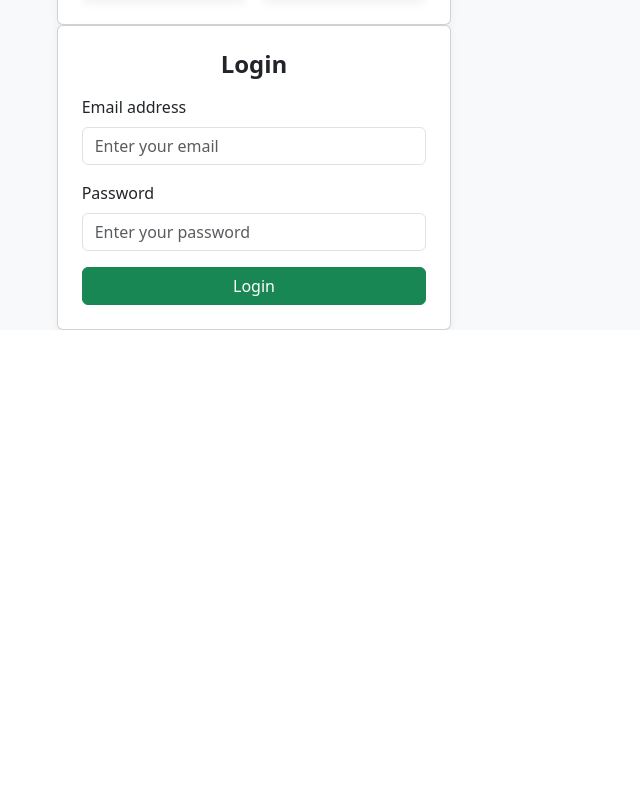
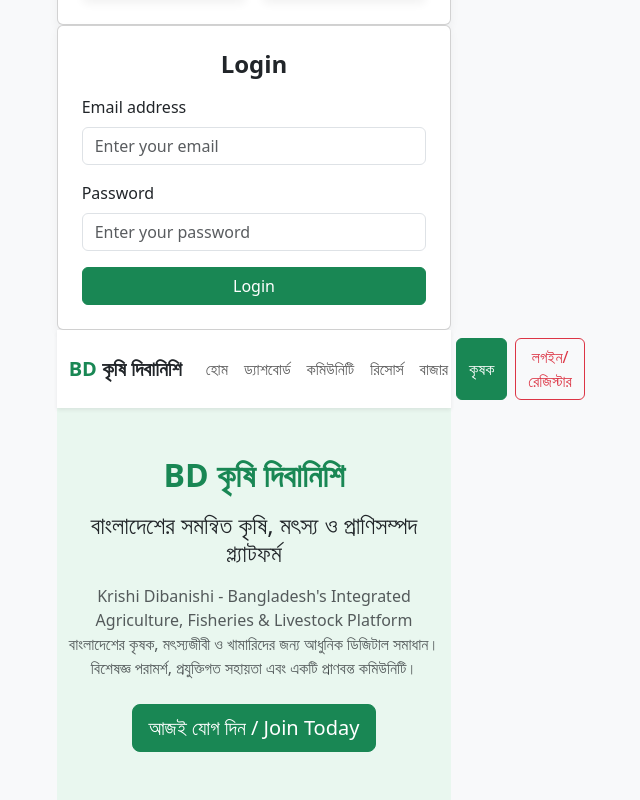
Before and after one commit to numucoccus/krishi_dibanishi, a React (Create React App) app: page / in a window 1280 px wide. Shown: the part 512-1312 px from the top of the page, without its empty margins (386-1026 px from the left). Before the commit the page ends 842 px from the top, so only its background shows below. Built offline with nearby package versions, Linux system fonts and the light colour scheme.

Commit message:
created homepage

```diff
--- a/src/App.js
+++ b/src/App.js
@@ -2,6 +2,7 @@ import React from 'react';
 import './App.css';
 import LoginForm from './LoginForm';
 import RoleSelector from './RoleSelector';
+import Home from './components/Home';
 
 function App() {
   return (
@@ -11,6 +12,7 @@ function App() {
 
           <RoleSelector />
             <LoginForm />
+              <Home />
 
         </div>
       </div>
--- /dev/null
+++ b/src/components/Home.js
@@ -0,0 +1,53 @@
+import React from 'react';
+import 'bootstrap/dist/css/bootstrap.min.css';
+
+function Home() {
+  return (
+    <>
+      {/* Navbar */}
+      <nav className="navbar navbar-expand-lg navbar-light bg-white shadow-sm">
+        <div className="container">
+          <a className="navbar-brand fw-bold text-success" href="/home">BD <span className="text-dark">কৃষি দিবানিশি</span></a>
+
+          <button className="navbar-toggler" type="button" data-bs-toggle="collapse" data-bs-target="#navbarNav">
+            <span className="navbar-toggler-icon"></span>
+          </button>
+
+
+          <div className="collapse navbar-collapse justify-content-between" id="navbarNav">
+            <ul className="navbar-nav mx-auto mb-2 mb-lg-0">
+  <li className="nav-item"><a className="nav-link" href="/home">হোম</a></li>
+  <li className="nav-item"><a className="nav-link" href="/dashboard">ড্যাশবোর্ড</a></li>
+  <li className="nav-item"><a className="nav-link" href="/community">কমিউনিটি</a></li>
+  <li className="nav-item"><a className="nav-link" href="/resources">রিসোর্স</a></li>
+  <li className="nav-item"><a className="nav-link" href="/market">বাজার</a></li>
+</ul>
+
+            <div className="d-flex">
+              <button className="btn btn-success me-2">কৃষক</button>
+              <button className="btn btn-outline-danger">লগইন/রেজিস্টার</button>
+            </div>
+          </div>
+        </div>
+      </nav>
+
+
+
+
+      <section className="text-center py-5" style={{ backgroundColor: '#e9f7ef' }}>
+        <div className="container">
+          <h2 className="fw-bold text-success">BD কৃষি দিবানিশি</h2>
+          <h4 className="mt-3">বাংলাদেশের সমন্বিত কৃষি, মৎস্য ও প্রাণিসম্পদ প্ল্যাটফর্ম</h4>
+          <p className="mt-3 mb-4 text-muted">
+            Krishi Dibanishi - Bangladesh's Integrated Agriculture, Fisheries & Livestock Platform<br />
+            বাংলাদেশের কৃষক, মৎস্যজীবী ও খামারিদের জন্য আধুনিক ডিজিটাল সমাধান। বিশেষজ্ঞ পরামর্শ, প্রযুক্তিগত সহায়তা এবং একটি প্রাণবন্ত কমিউনিটি।
+          </p>
+           <a href="/join" className="btn btn-success btn-lg">আজই যোগ দিন / Join Today</a>
+
+        </div>
+      </section>
+    </>
+  );
+}
+
+export default Home;
```
